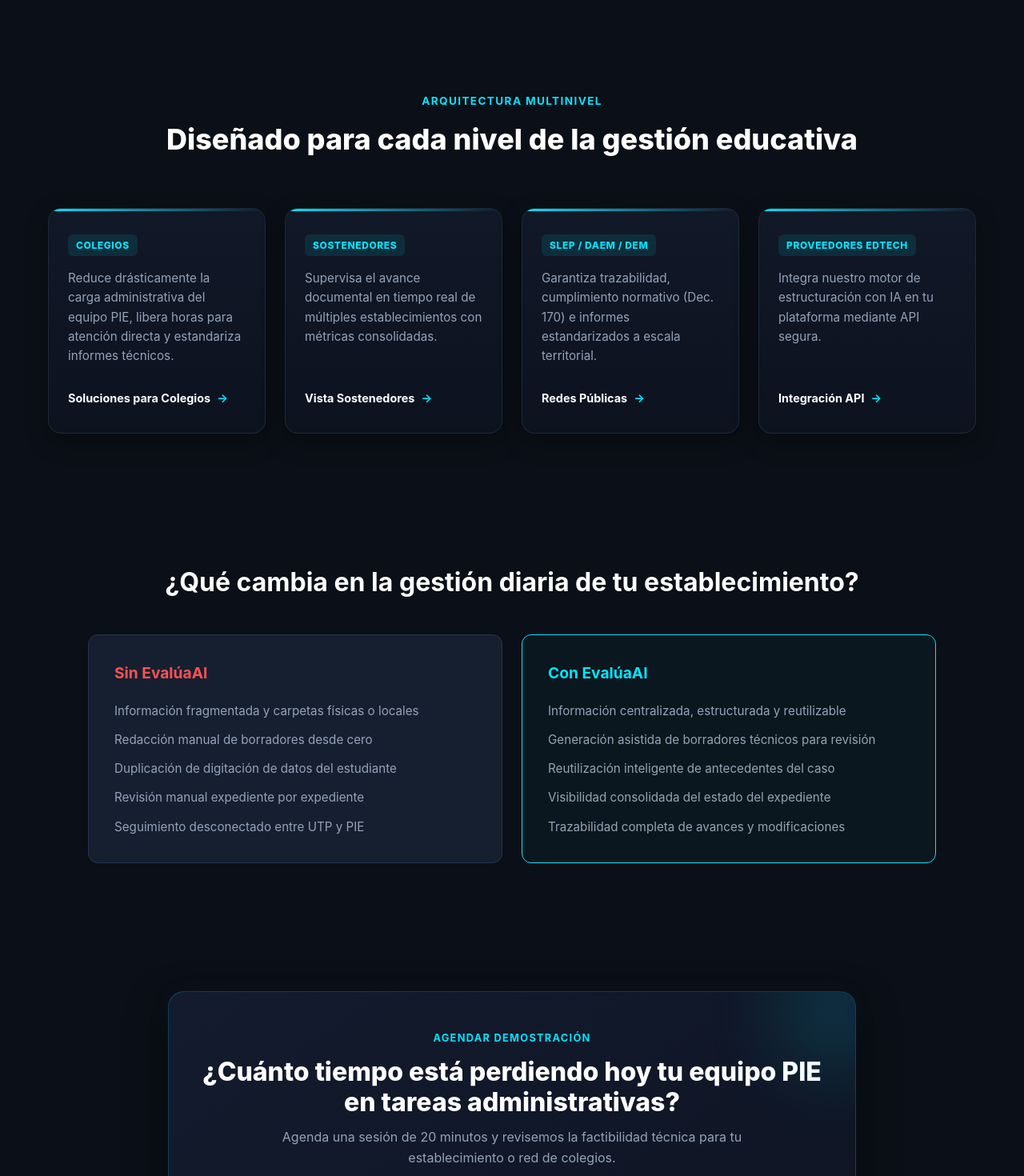
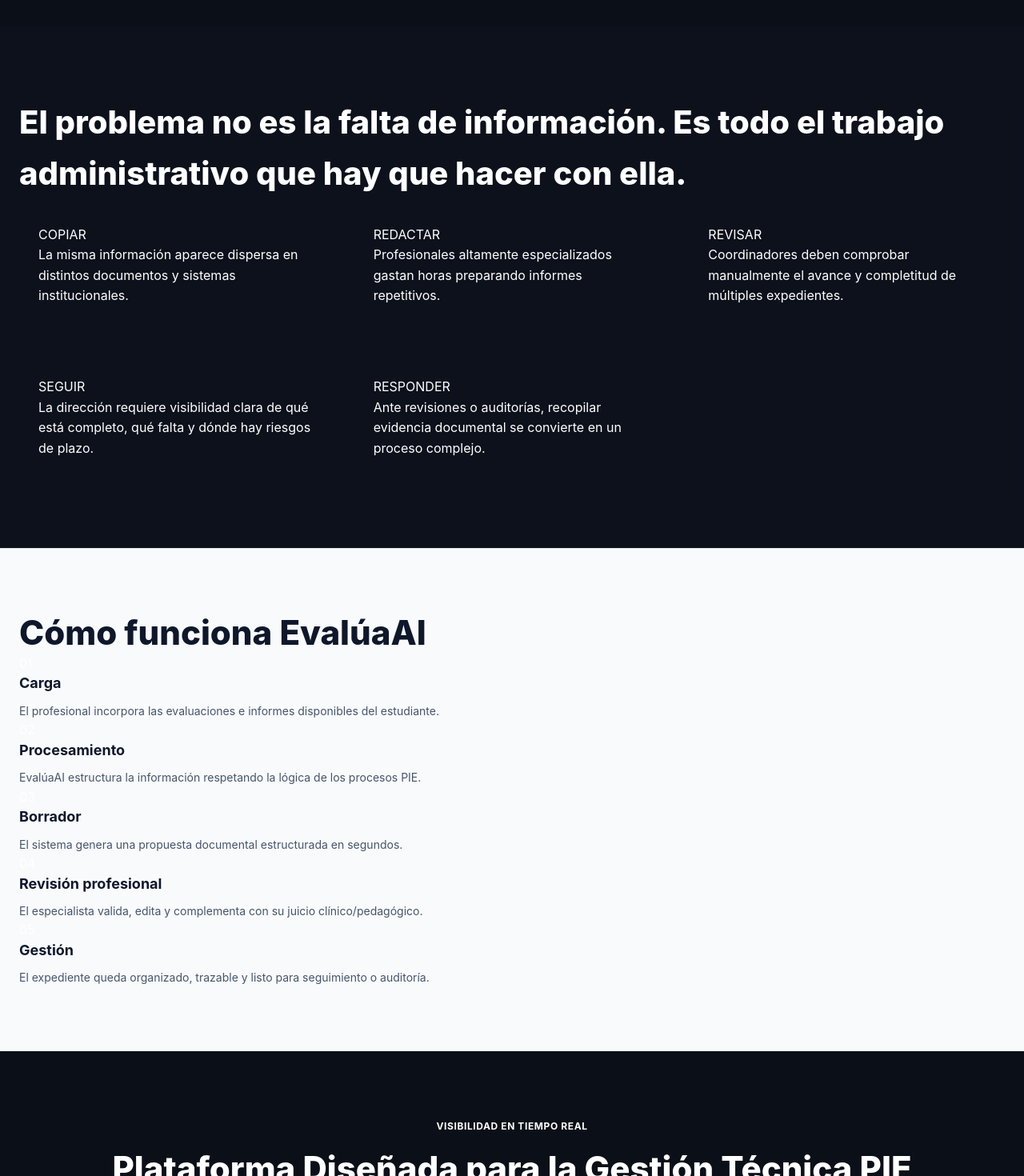
Before and after one commit to Milshakings/evaluaai-landing, a Next.js app: page / in a window 1280 px wide. Shown: the part 640-2110 px from the top of the page at 80% size. Built offline with nearby package versions, Linux system fonts and the light colour scheme.

Commit message:
Update page.js

```diff
--- a/app/page.js
+++ b/app/page.js
@@ -1,7 +1,16 @@
 import Navbar from '../components/Navbar';
 import Hero from '../components/Hero';
+import Problem from '../components/Problem';
+import HowItWorks from '../components/HowItWorks';
+import ProductShowcase from '../components/ProductShowcase';
 import Audiences from '../components/Audiences';
+import ForWhom from '../components/ForWhom';
 import Comparison from '../components/Comparison';
+import SecurityBlock from '../components/SecurityBlock';
+import ProcurementBadge from '../components/ProcurementBadge';
+import Objections from '../components/Objections';
+import ApiSection from '../components/ApiSection';
+import CTA from '../components/CTA';
 import LeadForm from '../components/LeadForm';
 import Footer from '../components/Footer';
 
@@ -12,13 +21,52 @@
         backgroundColor: '#0b0f17',
         minHeight: '100vh',
         color: '#ffffff',
+        overflowX: 'hidden',
       }}
     >
+      {/* Navegación */}
       <Navbar />
+
+      {/* 1. Propuesta de valor principal */}
       <Hero />
+
+      {/* 2. El problema que resolvemos */}
+      <Problem />
+
+      {/* 3. Cómo funciona EvalúaAI */}
+      <HowItWorks />
+
+      {/* 4. Producto / demostración visual */}
+      <ProductShowcase />
+
+      {/* 5. A quién está dirigido */}
       <Audiences />
+
+      {/* 6. Perfiles de usuarios */}
+      <ForWhom />
+
+      {/* 7. Comparación con el proceso tradicional */}
       <Comparison />
+
+      {/* 8. Seguridad y confianza */}
+      <SecurityBlock />
+
+      {/* 9. Compras / implementación institucional */}
+      <ProcurementBadge />
+
+      {/* 10. Respuestas a objeciones */}
+      <Objections />
+
+      {/* 11. Posibilidades de integración */}
+      <ApiSection />
+
+      {/* 12. Llamado a la acción */}
+      <CTA />
+
+      {/* 13. Formulario de contacto / demo */}
       <LeadForm />
+
+      {/* 14. Pie de página */}
       <Footer />
     </main>
   );
```
